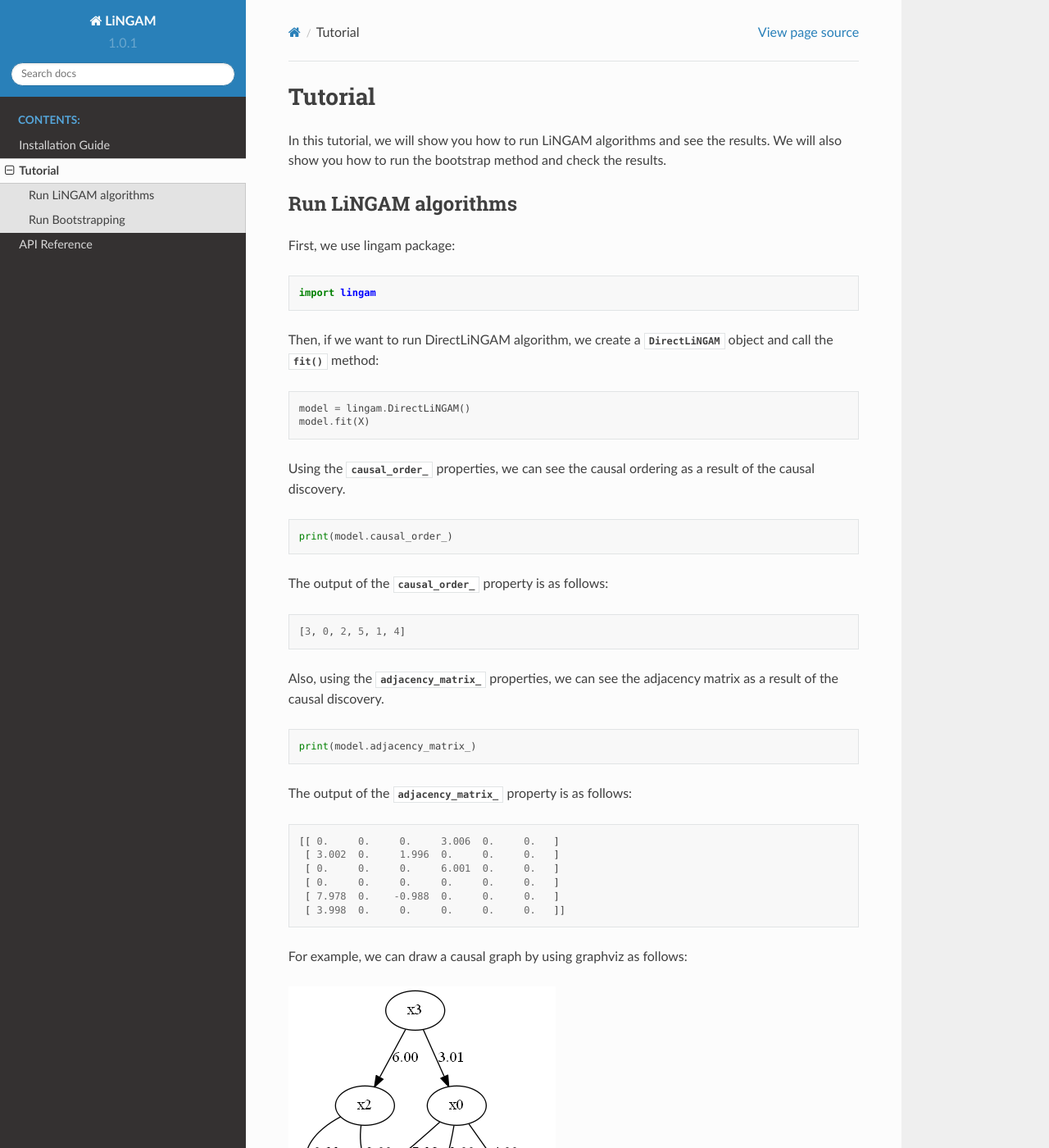
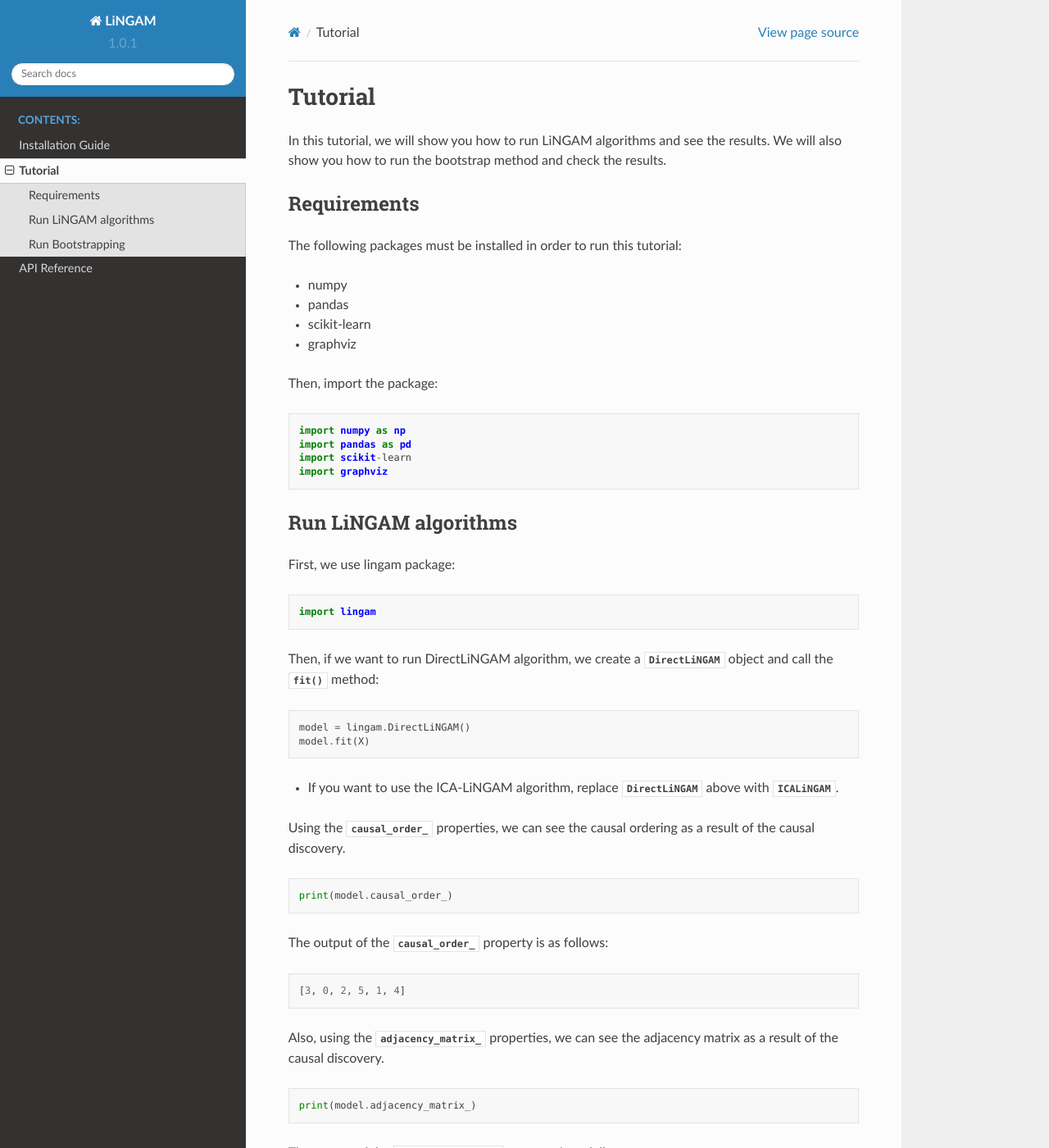
Before and after one commit to cdt15/lingam, a Sphinx documentation site: the page built from docs/tutorial.rst, in a window 1280 px wide and 1400 px high. Shown: the whole window at 82% size. Built offline with Sphinx 7.4.7 and the Read the Docs theme 2.0.0, drawn with Linux system fonts in a browser that asks for light colours; some of the changed text lies outside the part shown.

Commit message:
update documents

```diff
--- a/docs/tutorial.rst
+++ b/docs/tutorial.rst
@@ -1,6 +1,26 @@
 Tutorial
 ========
 In this tutorial, we will show you how to run LiNGAM algorithms and see the results. We will also show you how to run the bootstrap method and check the results.
+
+Requirements
+------------
+
+The following packages must be installed in order to run this tutorial:
+
+* numpy
+* pandas
+* scikit-learn
+* graphviz
+
+Then, import the package:
+
+.. code-block:: python
+
+    import numpy as np
+    import pandas as pd
+    import scikit-learn
+    import graphviz
+
 
 Run LiNGAM algorithms
 ---------------------
@@ -17,6 +37,8 @@ Then, if we want to run DirectLiNGAM algorithm, we create a :class:`~lingam.Dire
 
     model = lingam.DirectLiNGAM()
     model.fit(X)
+
+* If you want to use the ICA-LiNGAM algorithm, replace :class:`~lingam.DirectLiNGAM` above with :class:`~lingam.ICALiNGAM`.
 
 Using the :attr:`~lingam.DirectLiNGAM.causal_order_` properties, we can see the causal ordering as a result of the causal discovery.
 
@@ -51,7 +73,7 @@ For example, we can draw a causal graph by using graphviz as follows:
 
 .. image:: image/dag.png
 
-For details, see also https://github.com/cdt15/lingam/example/DirectLiNGAM.ipynb
+For details, see also https://github.com/cdt15/lingam/blob/master/examples/DirectLiNGAM.ipynb
 
 Run Bootstrapping
 -----------------
@@ -136,4 +158,4 @@ For example, we can check the result as follows:
         x4 <--- x5
         x5 <--- x0
 
-For details, see also https://github.com/cdt15/lingam/example/Bootstrap.ipynb
+For details, see also https://github.com/cdt15/lingam/blob/master/examples/Bootstrap.ipynb
```
Also changed, not shown: README.md (+1 -1 lines).
